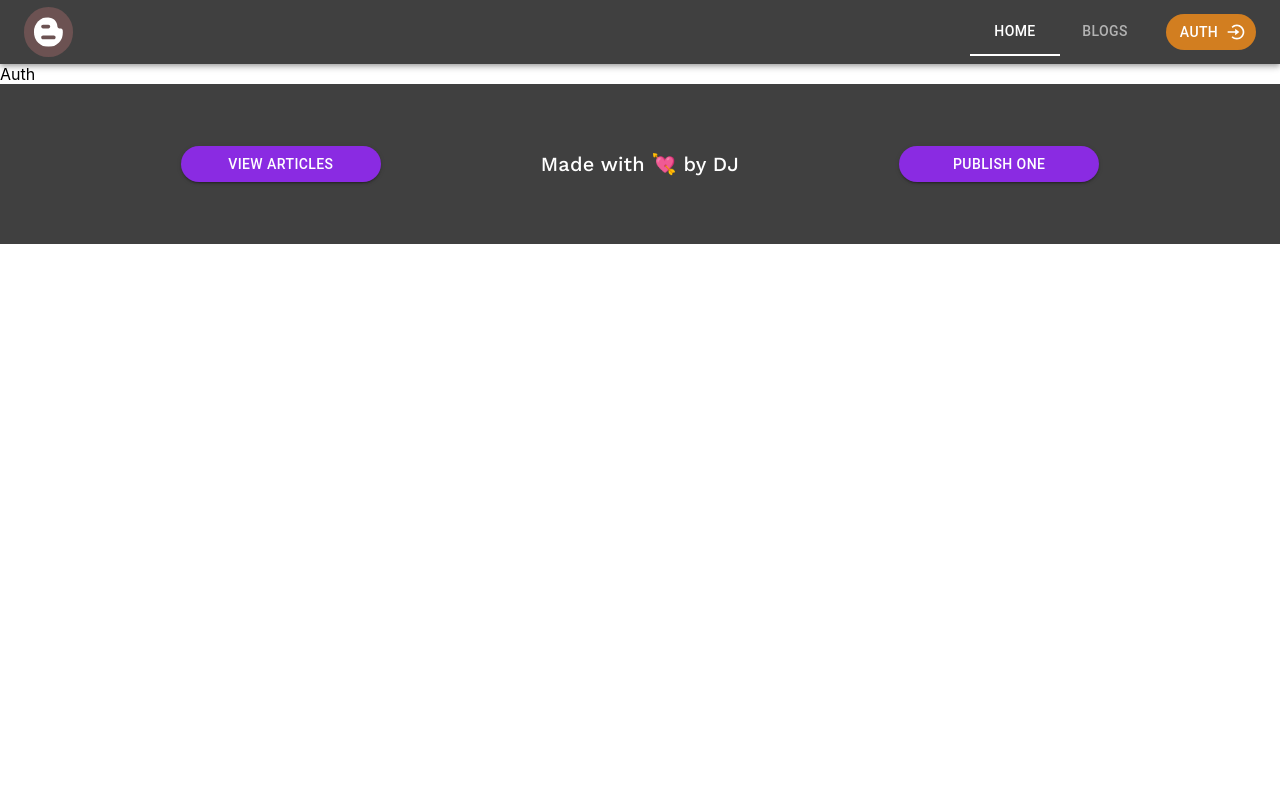
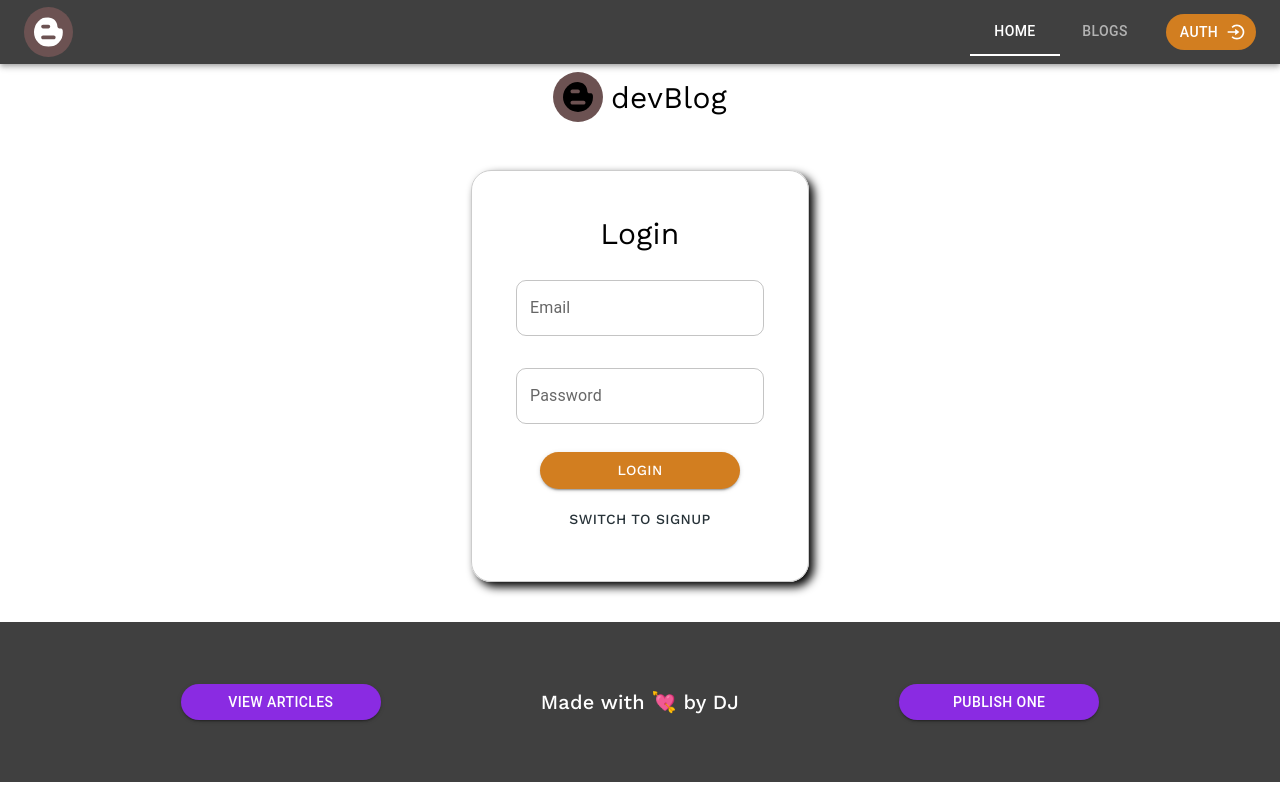
Before and after one commit to darshakjani8101/Blog_Application, a React (Create React App) app in the folder client/: page /auth in a window 1280 px wide. Built offline with nearby package versions, Linux system fonts and the light colour scheme.

Commit message:
Designed auth page.

```diff
--- a/client/src/components/auth/Auth.tsx
+++ b/client/src/components/auth/Auth.tsx
@@ -1,5 +1,72 @@
+import { Box, Button, InputLabel, TextField, Typography } from "@mui/material";
+import { authStyles } from "../../styles/auth-styles";
+import { ImBlogger } from "react-icons/im";
+import { useState } from "react";
+
 const Auth = () => {
-  return <div>Auth</div>;
+  const [isSignup, setIsSignup] = useState(false);
+
+  return (
+    <Box sx={authStyles.container}>
+      <Box sx={authStyles.logoTitle}>
+        <ImBlogger
+          size={"30px"}
+          style={{
+            borderRadius: "50%",
+            padding: "10px",
+            background: "#6c5252",
+          }}
+        />
+        <Typography sx={authStyles.logoText}>devBlog</Typography>
+      </Box>
+      <Box sx={authStyles.formContainer}>
+        <Typography sx={authStyles.logoText}>
+          {isSignup ? "Signup" : "Login"}
+        </Typography>
+        {/* @ts-ignore */}
+        <form style={authStyles.form}>
+          {isSignup && (
+            <>
+              <InputLabel aria-label="name" />
+              <TextField
+                margin="normal"
+                InputProps={{ style: { borderRadius: 10 } }}
+                aria-label="name"
+                label="Name"
+                type="text"
+              />
+            </>
+          )}
+          <InputLabel aria-label="email" />
+          <TextField
+            margin="normal"
+            InputProps={{ style: { borderRadius: 10 } }}
+            aria-label="email"
+            label="Email"
+            type="email"
+          />
+          <InputLabel aria-label="password" />
+          <TextField
+            margin="normal"
+            InputProps={{ style: { borderRadius: 10 } }}
+            aria-label="password"
+            label="Password"
+            type="password"
+          />
+          <Button variant="contained" sx={authStyles.submitBtn}>
+            {isSignup ? "Signup" : "Login"}
+          </Button>
+          <Button
+            onClick={() => setIsSignup((prev) => !prev)}
+            //@ts-ignore
+            sx={{ ...authStyles.submitBtn, ...authStyles.switchBtn }}
+          >
+            Switch to {isSignup ? "Login" : "Signup"}
+          </Button>
+        </form>
+      </Box>
+    </Box>
+  );
 };
 
 export default Auth;
--- a/client/src/components/header/Header.tsx
+++ b/client/src/components/header/Header.tsx
@@ -14,7 +14,7 @@ const Header = () => {
         <ImBlogger
           size={"30px"}
           style={{
-            borderRadius: "50px",
+            borderRadius: "50%",
             padding: "10px",
             background: "#6c5252",
           }}
--- /dev/null
+++ b/client/src/styles/auth-styles.ts
@@ -0,0 +1,63 @@
+import { Styles } from "../types/types";
+
+export const authStyles: Styles = {
+  container: {
+    display: "flex",
+    flexDirection: "column",
+    justifyContent: "center",
+    alignItems: "center",
+    margin: "auto",
+  },
+  logoTitle: {
+    display: "flex",
+    gap: 1,
+    alignItems: "center",
+    justifyContent: "center",
+    mt: 1,
+    mb: 1,
+  },
+  logoText: {
+    fontFamily: "Work  Sans",
+    fontSize: "30px",
+    textAlign: "center",
+  },
+  formContainer: {
+    border: "1px solid #ccc",
+    borderRadius: 5,
+    padding: 5,
+    boxShadow: "5px 5px 10px #000",
+    mt: 5,
+    mb: 5,
+  },
+  form: {
+    display: "flex",
+    flexDirection: "column",
+    gap: 4,
+    padding: 4,
+    justifyContent: "center",
+    alignItems: "center",
+  },
+  submitBtn: {
+    fontFamily: "Work Sans",
+    mt: 2,
+    mb: 1,
+    width: "200px",
+    borderRadius: 10,
+    bgcolor: "#d27e20",
+    color: "white",
+    ":hover": {
+      bgcolor: "#ff9400",
+      boxShadow: "10px 10px 20px #ccc",
+    },
+  },
+  switchBtn: {
+    mt: 0,
+    mb: 0,
+    background: "transparent",
+    color: "#273238",
+    ":hover": {
+      textDecoration: "underline",
+      textUnderlineOffset: "5px",
+    },
+  },
+};
--- a/client/src/styles/blog-list-styles.ts
+++ b/client/src/styles/blog-list-styles.ts
@@ -1,4 +1,4 @@
-import { Styles } from "./homepage-styles";
+import { Styles } from "../types/types";
 
 const colors = [
   "#ee1d25",
--- a/client/src/styles/header-styles.ts
+++ b/client/src/styles/header-styles.ts
@@ -1,4 +1,4 @@
-import { Styles } from "./homepage-styles";
+import { Styles } from "../types/types";
 
 export const headerStyles: Styles = {
   appBar: {
--- a/client/src/styles/homepage-styles.ts
+++ b/client/src/styles/homepage-styles.ts
@@ -1,8 +1,4 @@
-import { SxProps } from "@mui/material";
-
-export type Styles = {
-  [key: string]: SxProps;
-};
+import { Styles } from "../types/types";
 
 export const homepageStyles: Styles = {
   container: {
--- a/client/src/types/types.ts
+++ b/client/src/types/types.ts
@@ -1,3 +1,5 @@
+import { SxProps } from "@mui/material";
+
 export type UserType = {
   id: string;
   name: string;
@@ -22,3 +24,7 @@ export type CommentType = {
   blog: BlogType;
   user: UserType;
 };
+
+export type Styles = {
+  [key: string]: SxProps;
+};
```
